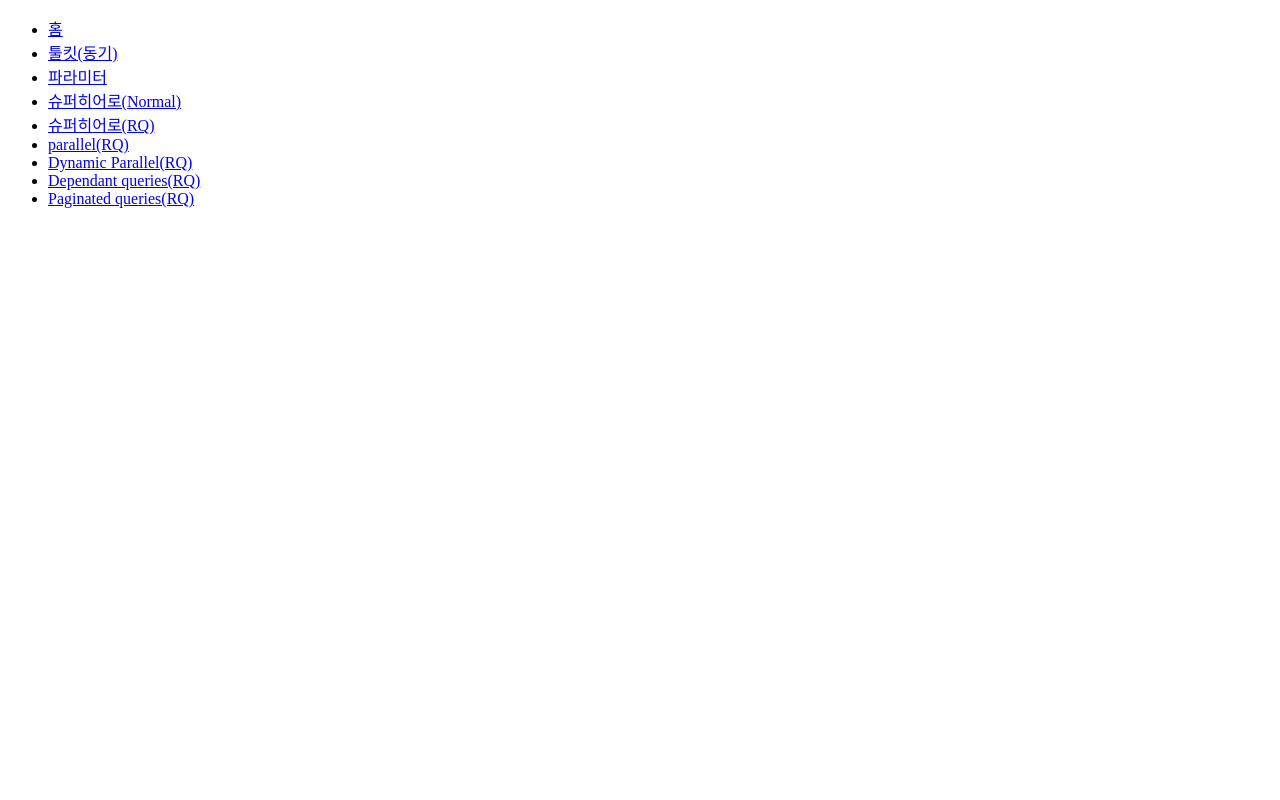
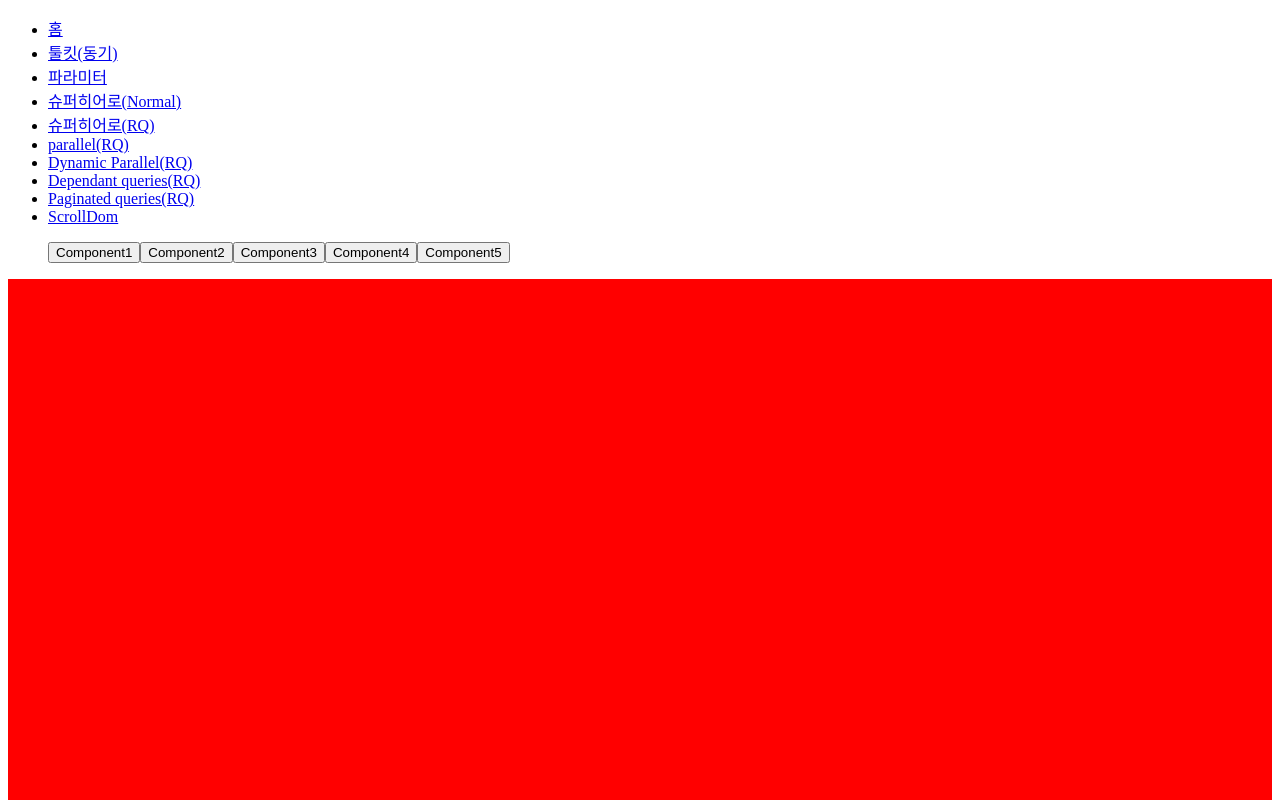
Before and after one commit to ssi02014/react-query-tutorial, a React (Create React App) app in the folder app/: page /scroll-dom in a window 1280 px wide. Shown: the top 800 px of the page. Built offline with nearby package versions, Linux system fonts and the light colour scheme.

Commit message:
feat: 특정 DOM 스크롤

```diff
--- a/app/package.json
+++ b/app/package.json
@@ -13,7 +13,7 @@
     "@types/react-dom": "^17.0.9",
     "@types/react-redux": "^7.1.22",
     "@types/react-router-dom": "^5.3.3",
-    "@types/styled-components": "^5.1.22",
+    "@types/styled-components": "^5.1.24",
     "axios": "^0.25.0",
     "json-server": "^0.17.0",
     "query-string": "^7.1.1",
--- a/app/src/App.tsx
+++ b/app/src/App.tsx
@@ -12,6 +12,7 @@ import ParallelQueriesPage from './pages/ParallelQueries';
 import DynamicParallelPage from './pages/DynamicParallelPage';
 import DependantQueriesPage from './pages/DependantQueries';
 import PaginatedQueriesPage from './pages/PaginatedQueries';
+import ScrollDomPage from './pages/ScrollDom';
 
 const queryClient = new QueryClient();
 
@@ -53,6 +54,9 @@ function App() {
           <li>
             <Link to="/paginated-queries">Paginated queries(RQ)</Link>
           </li>
+          <li>
+            <Link to="/scroll-dom">ScrollDom</Link>
+          </li>
         </ul>
         <Routes>
           <Route path="/" element={<HomePage />} />
@@ -74,6 +78,7 @@ function App() {
             element={<DependantQueriesPage email="ssi02014@naver.com" />}
           />
           <Route path="/paginated-queries" element={<PaginatedQueriesPage />} />
+          <Route path="/scroll-dom" element={<ScrollDomPage />} />
         </Routes>
         <ReactQueryDevtools initialIsOpen={false} position="bottom-right" />
       </QueryClientProvider>
--- /dev/null
+++ b/app/src/components/ScrollComponent/ComponentOne.tsx
@@ -0,0 +1,16 @@
+import React, { forwardRef } from 'react';
+import styled from 'styled-components';
+
+interface Props {
+  color: string;
+}
+const ComponentOne = forwardRef(({ color }: Props, ref: any) => {
+  return <Wrapper color={color} ref={ref}></Wrapper>;
+});
+
+const Wrapper = styled.div<{ color: string }>`
+  height: 700px;
+  background-color: ${({ color }) => color};
+`;
+
+export default ComponentOne;
--- /dev/null
+++ b/app/src/pages/ScrollDom/index.tsx
@@ -0,0 +1,77 @@
+import React, { useCallback, useRef } from 'react';
+import styled from 'styled-components';
+import ComponentOne from '../../components/ScrollComponent/ComponentOne';
+
+const ScrollDomPage = () => {
+  const component1 = useRef<HTMLDivElement>(null);
+  const component2 = useRef<HTMLDivElement>(null);
+  const component3 = useRef<HTMLDivElement>(null);
+  const component4 = useRef<HTMLDivElement>(null);
+  const component5 = useRef<HTMLDivElement>(null);
+
+  const handleScroll = useCallback((num: number) => {
+    switch (num) {
+      case 1:
+        if (component1.current)
+          component1.current.scrollIntoView({ behavior: 'smooth' });
+
+        break;
+      case 2:
+        if (component2.current) {
+          window.scrollTo(0, component2.current.getBoundingClientRect().y);
+        }
+        break;
+      case 3:
+        if (component3.current) {
+          component3.current.scrollIntoView({ behavior: 'smooth' });
+        }
+        break;
+      case 4:
+        if (component4.current)
+          component4.current.scrollIntoView({ behavior: 'smooth' });
+        break;
+      case 5:
+        if (component5.current)
+          component5.current.scrollIntoView({ behavior: 'smooth' });
+        break;
+      default:
+        return;
+    }
+  }, []);
+  return (
+    <div>
+      <nav>
+        <NavList>
+          <li>
+            <button onClick={() => handleScroll(1)}>Component1</button>
+          </li>
+          <li>
+            <button onClick={() => handleScroll(2)}>Component2</button>
+          </li>
+          <li>
+            <button onClick={() => handleScroll(3)}>Component3</button>
+          </li>
+          <li>
+            <button onClick={() => handleScroll(4)}>Component4</button>
+          </li>
+          <li>
+            <button onClick={() => handleScroll(5)}>Component5</button>
+          </li>
+        </NavList>
+      </nav>
+      <div>
+        <ComponentOne color="red" ref={component1} />
+        <ComponentOne color="green" ref={component2} />
+        <ComponentOne color="blue" ref={component3} />
+        <ComponentOne color="yellow" ref={component4} />
+        <ComponentOne color="purple" ref={component5} />
+      </div>
+    </div>
+  );
+};
+
+const NavList = styled.ul`
+  display: flex;
+  list-style: none;
+`;
+export default ScrollDomPage;
```
Also changed, not shown: 1 other file (tests, documents, lock files or other folders).
